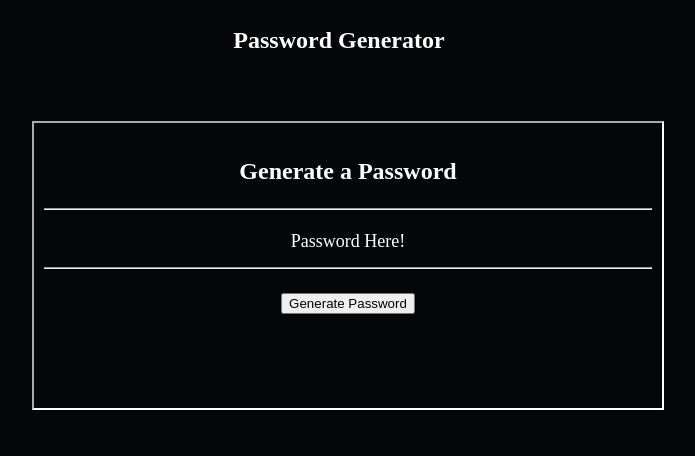
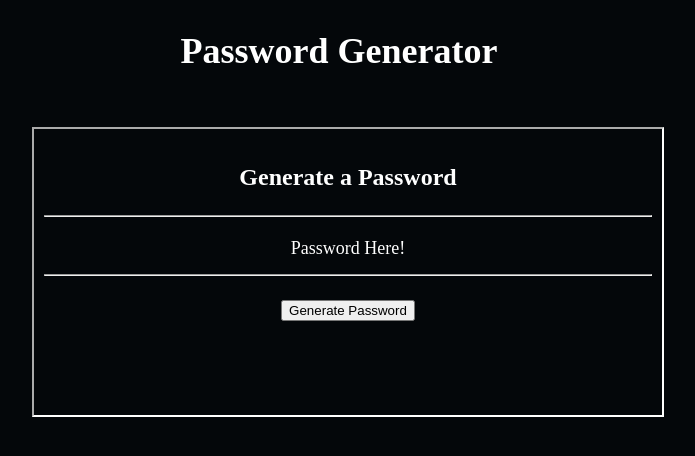
Before and after one commit to SergioAlmazan/PasswordGen, a plain HTML site: page index.html in a window 1280 px wide. Shown: the whole page, without its empty margins (301-996 px from the left). Drawn offline with Linux system fonts and the light colour scheme.

Commit message:
Updated the header to be bigger

```diff
--- a/Assets/style.css
+++ b/Assets/style.css
@@ -18,16 +18,17 @@ body {
 }
 
 h1 {
-  font-size: 4rem;
-  height: 2em;
+  font-size: 6rem;
   display: flex;
   align-items: center;
   justify-content: center;
+  font-family: 'Times New Roman', Times, serif;
 }
 
 h2 {
   font-size: 4rem;
   text-align: center;
+  font-family: 'Times New Roman', Times, serif;
 }
 
 p {
```
Also changed, not shown: index.html (+0 -1 lines).
